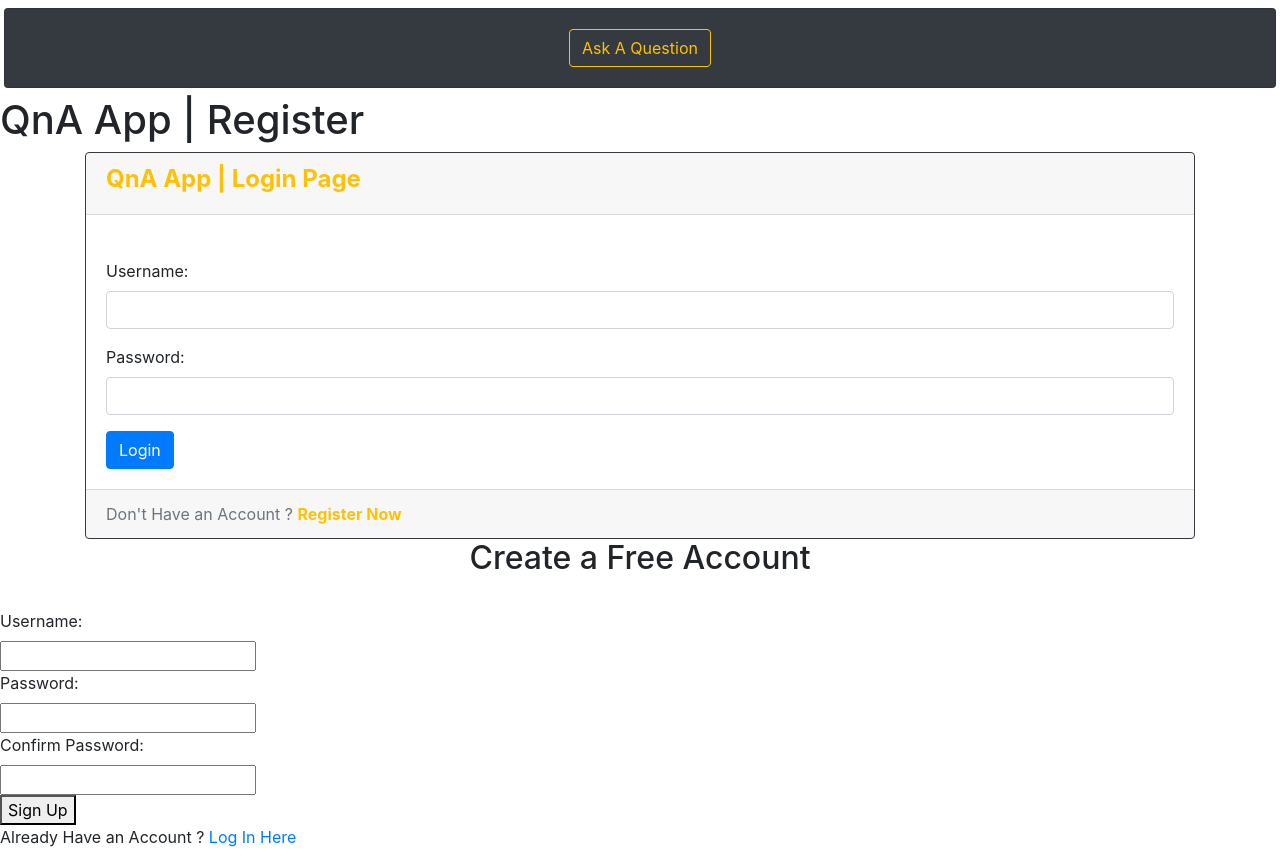
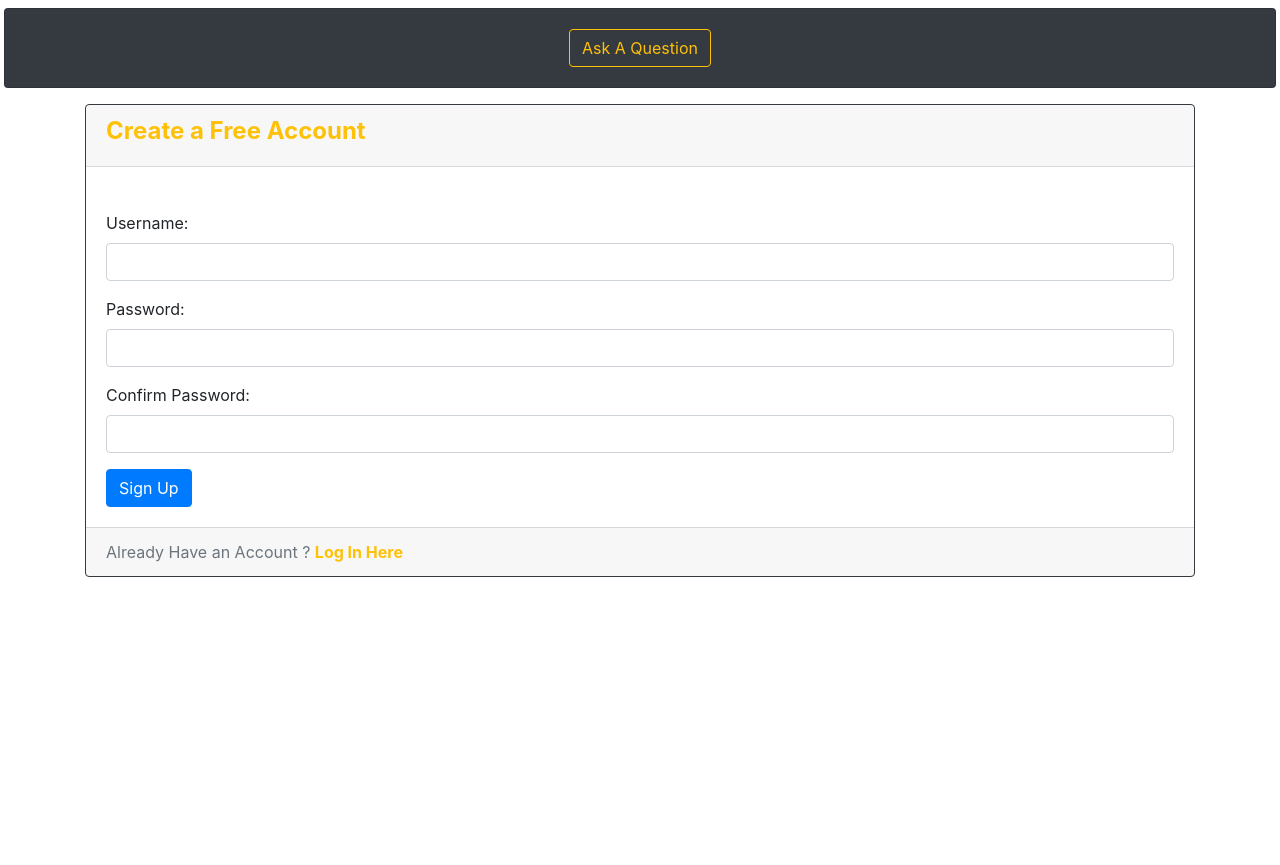
Before and after one commit to codewithlennylen/QnA-App, a Flask app: page /register in a window 1280 px wide. Shown: the part 60-925 px from the top of the page. After the commit the page ends 637 px from the top, so only its background shows below. Run offline with Flask 2, Linux system fonts and the light colour scheme.

Commit message:
Login & Register Page :100:

```diff
--- a/templates/login.html
+++ b/templates/login.html
@@ -3,7 +3,7 @@
 
 <div class="container">
 
-<div class="card border-dark">
+<div class="card my-3 border-dark">
   <div class="card-header text-warning">
     <h4><b>QnA App | Login Page</b></h4>
   </div>
@@ -15,11 +15,11 @@
       <small id="errorMessage"><label>{{ error_msg }}</label></small> <br />
       <div class="form-group">
         <label for="username">Username: </label>
-        <input type="text" class="form-control" aria-describedby="emailHelp">
+        <input type="text" name="username" class="form-control" aria-describedby="emailHelp">
       </div>
       <div class="form-group">
         <label for="password">Password: </label>
-        <input type="password" class="form-control">
+        <input type="password" name="password" class="form-control">
       </div>
       <button type="submit" class="btn btn-primary">Login</button>
       <br>
--- a/templates/register.html
+++ b/templates/register.html
@@ -1,58 +1,38 @@
 {% extends "base.html" %} {% block content %}
-
-<h1>QnA App | Register</h1>
-
 
 <div class="container">
 
-  <div class="card border-dark">
+  <div class="card my-3 border-dark">
     <div class="card-header text-warning">
-      <h4><b>QnA App | Login Page</b></h4>
+      <h4><b>Create a Free Account</b></h4>
     </div>
     <div class="card-body">
       <!-- <h5 class="card-title">Special title treatment</h5>
       <p class="card-text">With supporting text below as a natural lead-in to additional content.</p>
       <a href="#" class="btn btn-primary">Go somewhere</a> -->
-      <form action="{{ url_for('login') }}" method="post">
+      <form action="{{ url_for('register') }}" method="post">
         <small id="errorMessage"><label>{{ error_msg }}</label></small> <br />
         <div class="form-group">
           <label for="username">Username: </label>
-          <input type="text" class="form-control" aria-describedby="emailHelp">
+          <input type="text" name="username" class="form-control" aria-describedby="emailHelp">
         </div>
         <div class="form-group">
           <label for="password">Password: </label>
-          <input type="password" class="form-control">
+          <input type="password" name="password" class="form-control">
         </div>
-        <button type="submit" class="btn btn-primary">Login</button>
+        <div class="form-group">
+          <label for="confirmPassword">Confirm Password: </label>
+          <input type="password" name="confirmPassword" class="form-control">
+        </div>
+        <button type="submit" class="btn btn-primary">Sign Up</button>
         <br>
       </form>
     </div>
     <div class="card-footer text-muted">
-      Don't Have an Account ? <a href="{{ url_for('register') }}" class="text-warning"><b>Register Now</b></a>
+      Already Have an Account ? <a href="{{ url_for('login') }}" class="text-warning"><b>Log In Here</b></a>
     </div>
   </div>
 
   </div>
 
-
-<div class="form-page">
-  <h2><center>Create a Free Account</center></h2>
-
-  <form action="{{ url_for('register') }}" method="POST">
-    <small id="errorMessage"><label>{{ error_msg }}</label></small> <br />
-    <label for="username">Username: </label><br />
-    <input type="text" name="username" /><br />
-    <label for="password">Password:</label><br />
-    <input type="password" name="password" /><br />
-    <label for="confirmPassword">Confirm Password:</label><br />
-    <input type="password" name="confirmPassword" /><br />
-
-    <button type="submit">Sign Up</button>
-  </form>
-
-  <p>Already Have an Account ? <a href="/login">Log In Here</a></p>
-
-  <section id="members-answers"></section>
-</div>
-
 {% endblock %}
```
Also changed, not shown: database2.db.
